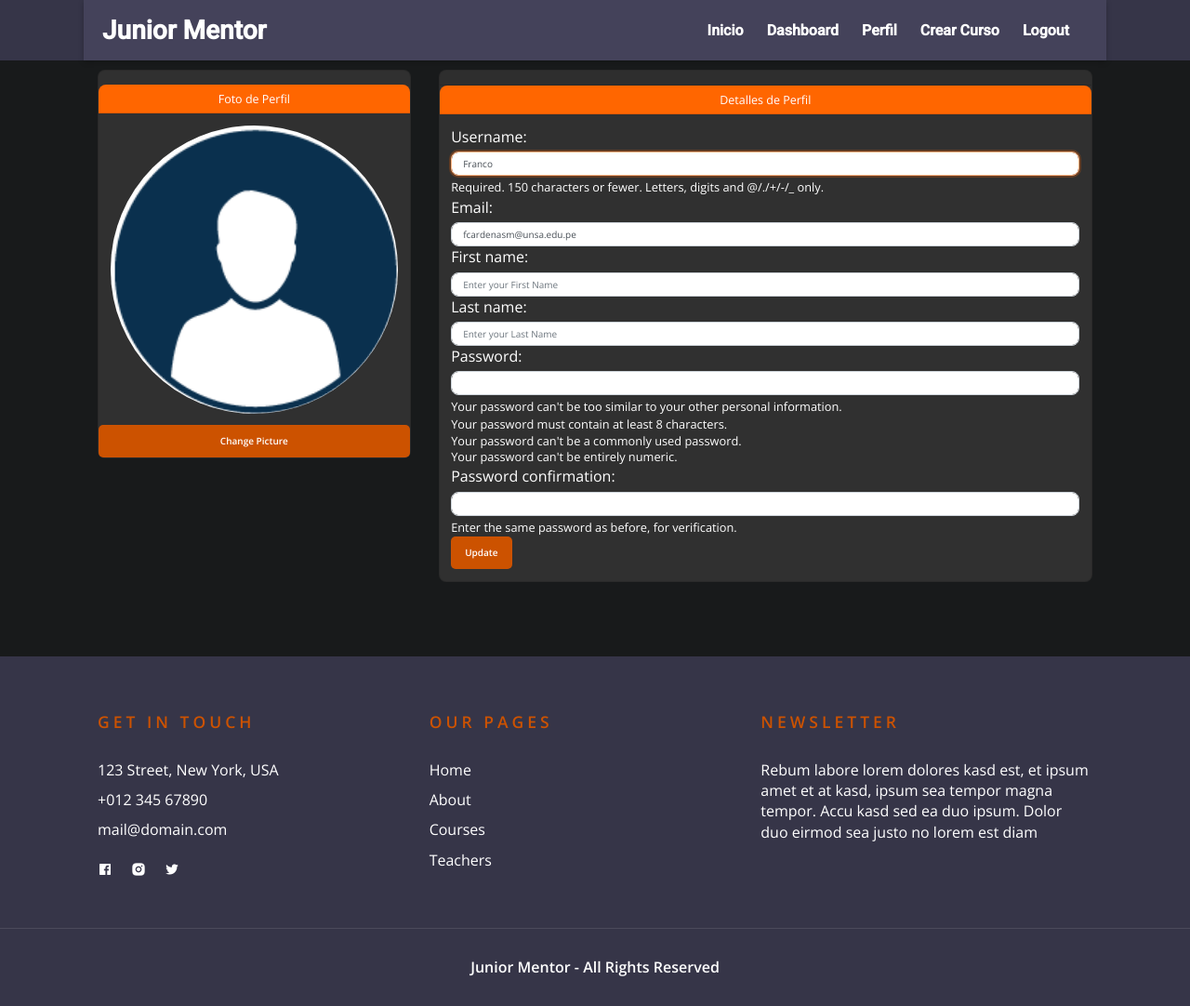
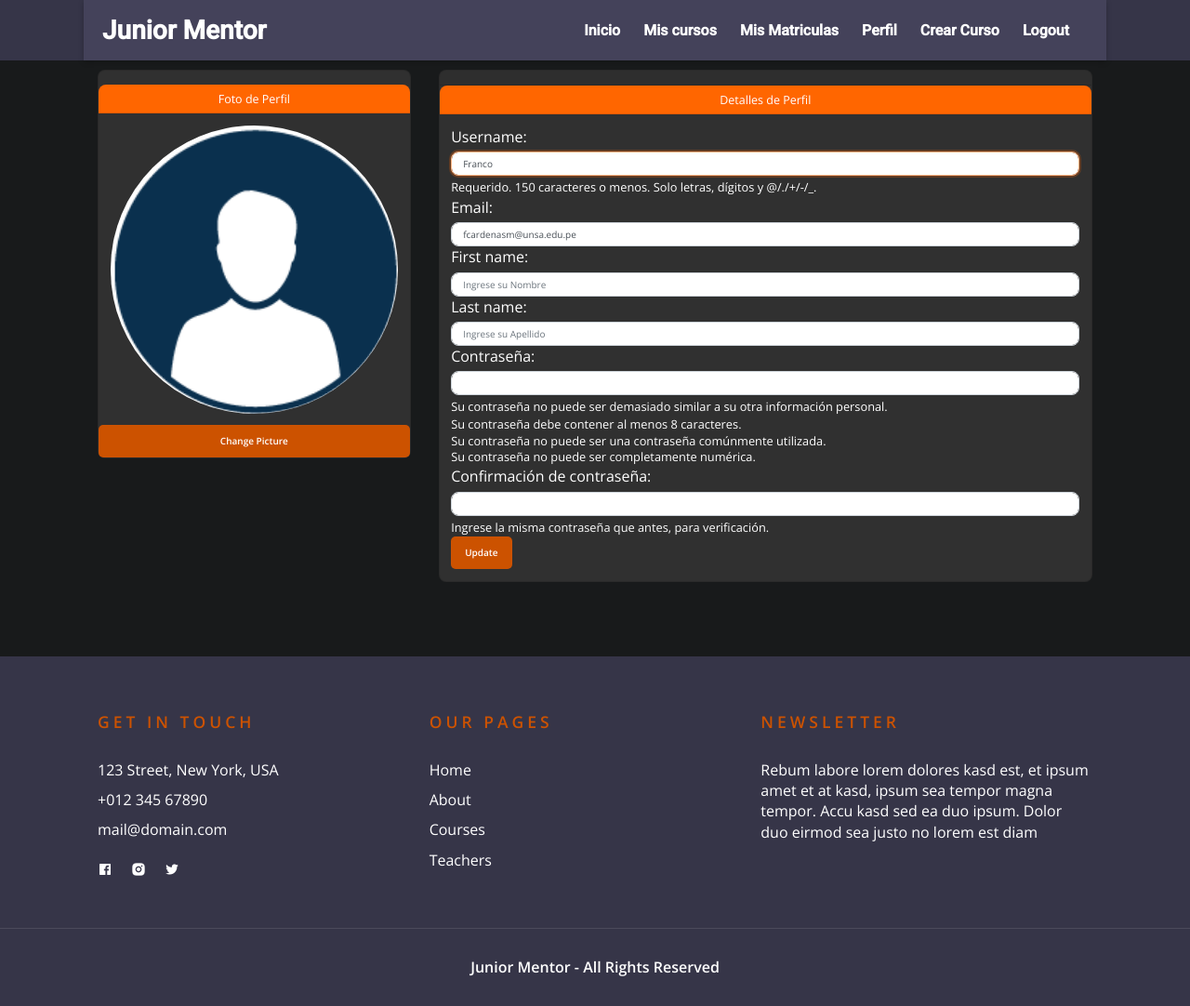
Before and after one commit to jchua21/JUNIOR-MENTOR, a Django app: page /accounts/profile/3/ in a window 1280 px wide. Shown: the whole page at 93% size. Run offline with Django 4.2, Linux system fonts and the light colour scheme; a user stored in the database is signed in; data comes from the database, SQL or seed files in the repository; both versions use the stored data as it was after the commit; some libraries are stand-ins or nearby versions.

Commit message:
agrego en navbar mis matriculas

```diff
--- a/accounts/forms.py
+++ b/accounts/forms.py
@@ -4,19 +4,19 @@ from django.contrib.auth.forms import UserCreationForm, UserChangeForm
 from django.contrib.auth.models import User
 
 class RegisterForm(UserCreationForm):
-    username = forms.CharField(widget=forms.TextInput(attrs={'class':'form-control','placeholder':'Enter your username'}),
-                               help_text="<small>Required. 150 characters or fewer. Letters, digits and @/./+/-/_ only.</small>")
-    email = forms.EmailField(widget=forms.EmailInput(attrs={'class': 'form-control','placeholder':'Enter your Email Address'}))
-    first_name = forms.CharField(widget=forms.TextInput(attrs={'class': 'form-control', 'placeholder': 'Enter your First Name'}))
+    username = forms.CharField(widget=forms.TextInput(attrs={'class':'form-control','placeholder':'Ingrese su nombre de usuario'}),
+                               help_text="<small>Requerido. 150 caracteres o menos. Solo letras, dígitos y @/./+/-/_.</small>")
+    email = forms.EmailField(widget=forms.EmailInput(attrs={'class': 'form-control','placeholder':'Ingrese su dirección de correo electrónico'}))
+    first_name = forms.CharField(widget=forms.TextInput(attrs={'class': 'form-control', 'placeholder': 'Ingrese su Nombre'}))
     last_name = forms.CharField(widget=forms.TextInput(
-        attrs={'class': 'form-control', 'placeholder': 'Enter your Last Name'}))
-    password1 = forms.CharField(label="Password",widget=forms.PasswordInput(attrs={'class':'form-control'}),
-                                    help_text="<small><ul><li>Your password can't be too similar to your other personal information.</li>\
-                                    <li>Your password must contain at least 8 characters.</li>\
-                                    <li>Your password can't be a commonly used password.</li>\
-                                    <li>Your password can't be entirely numeric.</li></ul></small>")
-    password2 = forms.CharField(label="Password confirmation", widget=forms.PasswordInput(attrs={'class': 'form-control'}),\
-                                help_text="<small>Enter the same password as before, for verification.</small>")
+        attrs={'class': 'form-control', 'placeholder': 'Ingrese su Apellido'}))
+    password1 = forms.CharField(label="Contraseña",widget=forms.PasswordInput(attrs={'class':'form-control'}),
+                                help_text="<small><ul><li>Su contraseña no puede ser demasiado similar a su otra información personal.</li>\
+                                        <li>Su contraseña debe contener al menos 8 caracteres.</li>\
+                                        <li>Su contraseña no puede ser una contraseña comúnmente utilizada.</li>\
+                                        <li>Su contraseña no puede ser completamente numérica.</li></ul></small>")
+    password2 = forms.CharField(label="Confirmación de contraseña", widget=forms.PasswordInput(attrs={'class': 'form-control'}),\
+            help_text="<small>Ingrese la misma contraseña que antes, para verificación.</small>")
     class Meta:
         model = User
         fields=['username','email','first_name','last_name','password1', 'password2',]
--- a/accounts/urls.py
+++ b/accounts/urls.py
@@ -1,8 +1,8 @@
 from django.urls import path
 from django.contrib.auth.views import LoginView, PasswordResetView, PasswordResetDoneView,\
     PasswordResetConfirmView, PasswordResetCompleteView
-from .views import LogoutView, RegisterView, ProfileView, ImageUpdateView
-from accounts.views import enroll_course
+from .views import LogoutView, RegisterView, ProfileView, ImageUpdateView, my_enrolled_courses
+from accounts.views import enroll_course, unenroll_course
 
 urlpatterns = [
     path('login/', LoginView.as_view(), name='login'),
@@ -17,6 +17,7 @@ urlpatterns = [
          name='password_reset_complete'),
     path('profile/<int:pk>/', ProfileView.as_view(), name='profile'),
     path('profile/picture/', ImageUpdateView.as_view(), name='update_image'),
-    path('enroll/<int:curso_id>/', enroll_course, name='enroll')
-
+    path('enroll/<int:curso_id>/', enroll_course, name='enroll'),
+    path('my_enrolled_courses/', my_enrolled_courses, name='my_enrolled_courses'),
+    path('unenroll/<int:curso_id>/', unenroll_course, name='unenroll'),
 ]
--- a/accounts/views.py
+++ b/accounts/views.py
@@ -52,3 +52,19 @@ def enroll_course(request, curso_id):
         profile.cursos.add(curso)
 
     return redirect('detail', slug=curso.slug)
+
+@login_required
+def my_enrolled_courses(request):
+    profile = Profile.objects.get(user=request.user)
+    enrolled_courses = profile.cursos.all()
+    return render(request, 'cursos/my_enrolled_courses.html', {'enrolled_courses': enrolled_courses})
+
+@login_required
+def unenroll_course(request, curso_id):
+    curso = Curso.objects.get(id=curso_id)
+    profile = Profile.objects.get(user=request.user)
+
+    if curso in profile.cursos.all():
+        profile.cursos.remove(curso)
+
+    return redirect('my_enrolled_courses')
--- a/cursos/snippets.py
+++ b/cursos/snippets.py
@@ -1,16 +1,16 @@
 from django.utils.text import slugify
 
 choices = (
-    (1, 'One'),
-    (2, 'Two'),
-    (3, 'Three'),
-    (4, 'Four'),
-    (5, 'Five'),
-    (6, 'Six'),
-    (7, 'Seven'),
-    (8, 'Eight'),
-    (9, 'Nine'),
-    (10, 'Ten'),
+    (1, 'Uno'),
+    (2, 'Dos'),
+    (3, 'Tres'),
+    (4, 'Cuatro'),
+    (5, 'Cinco'),
+    (6, 'Seis'),
+    (7, 'Siete'),
+    (8, 'Ocho'),
+    (9, 'Nueve'),
+    (10, 'Diez'),
 )
 
 def generate_unique_slug(klass, field):
--- a/templates/cursos/my_posts.html
+++ b/templates/cursos/my_posts.html
@@ -52,7 +52,7 @@
           </table>
         </div>
         {% else %}
-                <p class="text-center">Aún no has creado ninguna publicación. <a href="{% url 'create' %}" class="btn btn-primary btn-sm">Crear una nueva publicación</a></p>
+        <p class="text-center">Aún no has creado ningun curso. <a href="{% url 'create' %}" class="btn btn-primary btn-sm">Crear una nuevo curso </a></p>
         {% endif %}
       </div>
     </div>
--- a/templates/partials/_navbar.html
+++ b/templates/partials/_navbar.html
@@ -25,7 +25,10 @@
         </li>
         {% if request.user.is_authenticated %}
         <li class="nav-item">
-          <a class="nav-link" href="{% url 'my_posts' %}" style="color: white; font-family: 'Roboto', sans-serif; font-size: 16px; margin-right: 15px;">Dashboard</a>
+          <a class="nav-link" href="{% url 'my_posts' %}" style="color: white; font-family: 'Roboto', sans-serif; font-size: 16px; margin-right: 15px;">Mis cursos</a>
+        </li>
+        <li class="nav-item">
+          <a class="nav-link" href="{% url 'my_enrolled_courses' %}" style="color: white; font-family: 'Roboto', sans-serif; font-size: 16px; margin-right: 15px;">Mis Matriculas</a>
         </li>
         <li class="nav-item">
           <a class="nav-link" href="{% url 'profile' request.user.id %}" style="color: white; font-family: 'Roboto', sans-serif; font-size: 16px; margin-right: 15px;">Perfil</a>
```
Also changed, not shown: cursos/forms.py (+17 -8 lines), templates/cursos/my_enrolled_courses.html (added, +44 -0 lines), db.sqlite3, media/cursos/Captura_desde_2023-07-17_00-57-06.png (added), media/cursos/DAP_de_Almacen_robotizado_de_AMAZON_-_Ejemplo_page-0002.jpg (added). Lines whose indentation alone changed are shown as unchanged.
